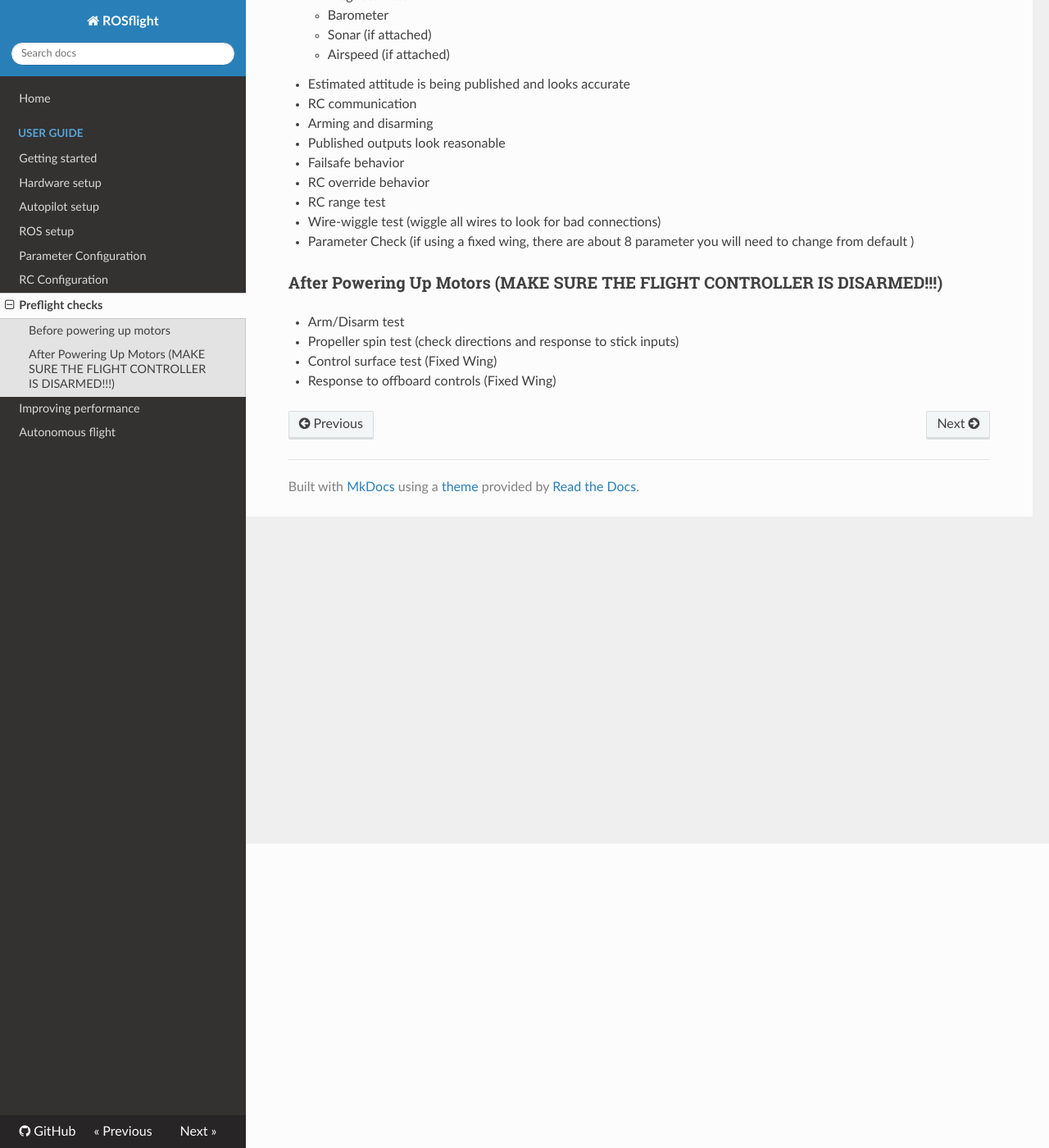
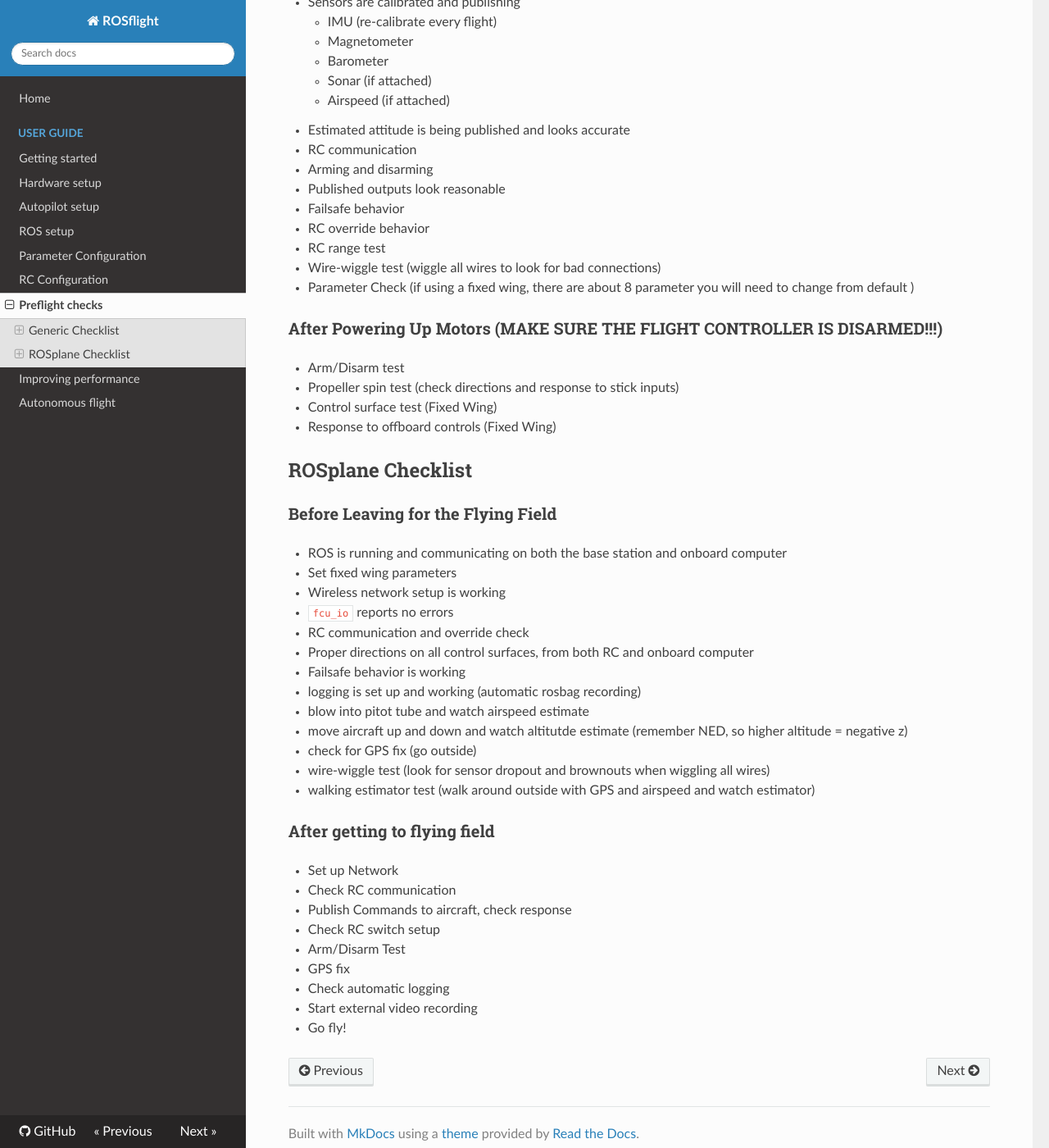
Before and after one commit to rosflight/rosflight_firmware, an MkDocs documentation site: the page built from docs/user-guide/preflight-checks.md, in a window 1280 px wide and 1400 px high, scrolled down 371 px. Shown: the whole window at 82% size. Built offline with MkDocs 1.6.1, drawn with Linux system fonts in a browser that asks for light colours; nearby versions of some CDN libraries; old or Windows-style settings are respelled for this version of MkDocs.

Commit message:
added a ROSplane checklist

```diff
--- a/docs/user-guide/preflight-checks.md
+++ b/docs/user-guide/preflight-checks.md
@@ -1,6 +1,8 @@
 # Pre-Flight Checklist
 
 This is an example of a ROSflight pre-flight checklist.  You will likely need to augment this with checks specific to your hardware and the code running on the onboard computer.
+
+## Generic Checklist
 
 ### Before powering up motors
 - ROS is running on onboard computer, communicating with base station
@@ -25,3 +27,32 @@ This is an example of a ROSflight pre-flight checklist.  You will likely need to
 - Propeller spin test (check directions and response to stick inputs)
 - Control surface test (Fixed Wing)
 - Response to offboard controls (Fixed Wing)
+
+
+## ROSplane Checklist
+
+### Before Leaving for the Flying Field
+- ROS is running and communicating on both the base station and onboard computer
+- Set fixed wing parameters
+- Wireless network setup is working
+- `fcu_io` reports no errors
+- RC communication and override check
+- Proper directions on all control surfaces, from both RC and onboard computer
+- Failsafe behavior is working
+- logging is set up and working (automatic rosbag recording)
+- blow into pitot tube and watch airspeed estimate
+- move aircraft up and down and watch altitutde estimate (remember NED, so higher altitude = negative z)
+- check for GPS fix (go outside)
+- wire-wiggle test (look for sensor dropout and brownouts when wiggling all wires)
+- walking estimator test (walk around outside with GPS and airspeed and watch estimator)
+
+### After getting to flying field
+- Set up Network
+- Check RC communication
+- Publish Commands to aircraft, check response
+- Check RC switch setup
+- Arm/Disarm Test
+- GPS fix
+- Check automatic logging
+- Start external video recording
+- Go fly!
```
